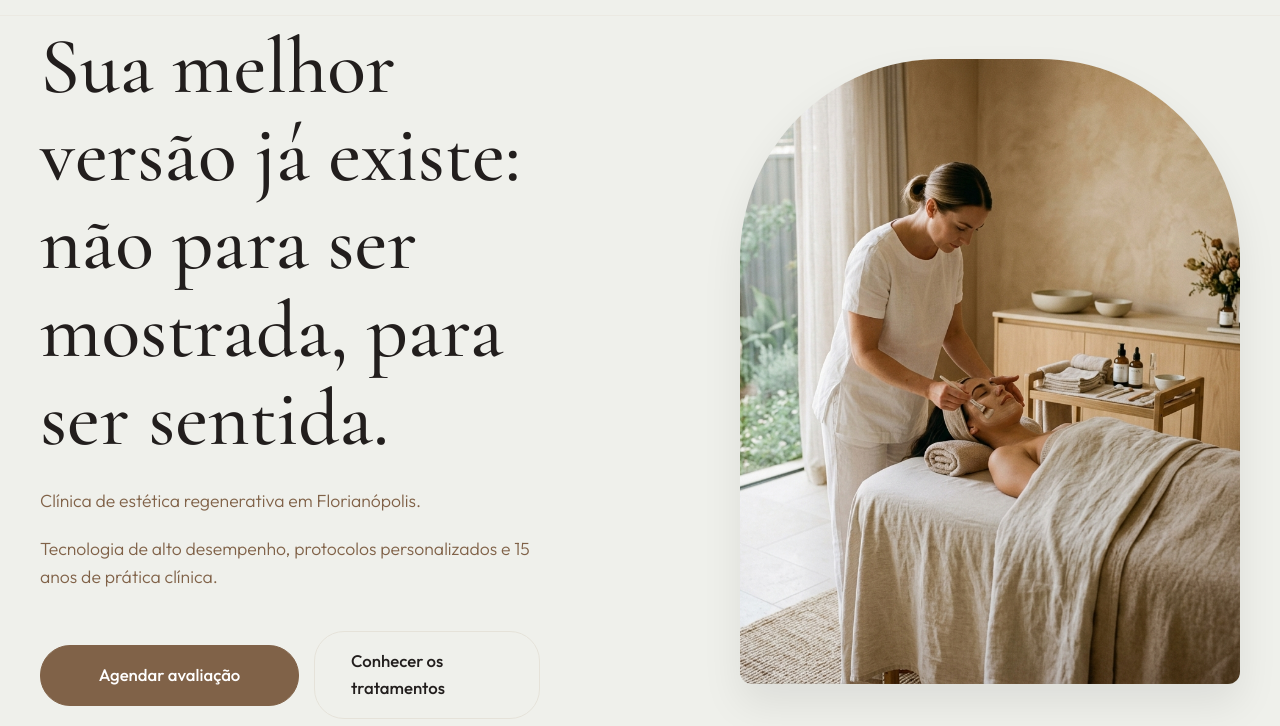
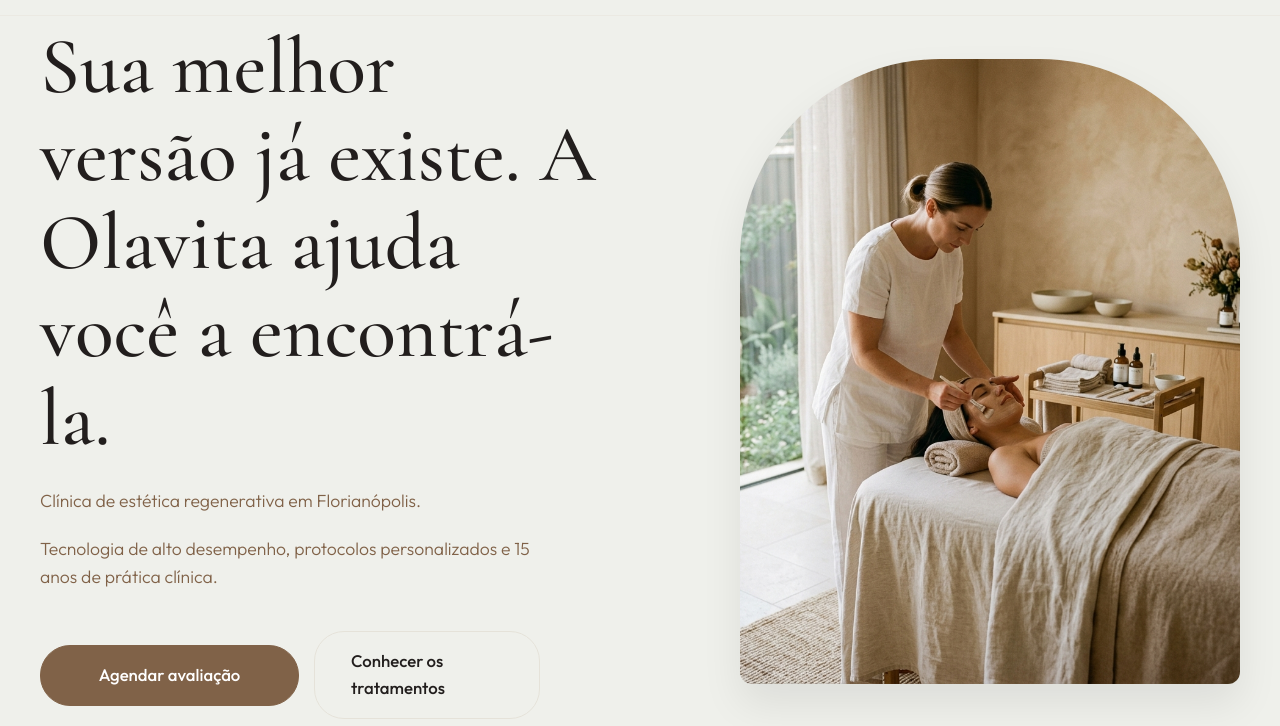
Before and after one commit to Luca-Designer/Olavita-est-tica, a plain HTML site: page index.html in a window 1280 px wide. Shown: the part 74-800 px from the top of the page. Drawn offline with nearby package versions, Linux system fonts and the light colour scheme.

Commit message:
Add files via upload

```diff
--- a/index.html
+++ b/index.html
@@ -80,7 +80,7 @@
         <!-- SEÇÃO 1 — HERO -->
         <section id="hero" class="hero">
             <div class="hero-content">
-                <h1 class="hero-title fade-up">Sua melhor versão já existe: não para ser mostrada, para ser sentida.</h1>
+                <h1 class="hero-title fade-up">Sua melhor versão já existe. A Olavita ajuda você a encontrá-la.</h1>
                 <p class="hero-description fade-up delay-1">
                     Clínica de estética regenerativa em Florianópolis.
                 </p>
```
Also changed, not shown: vercel.json (added).
